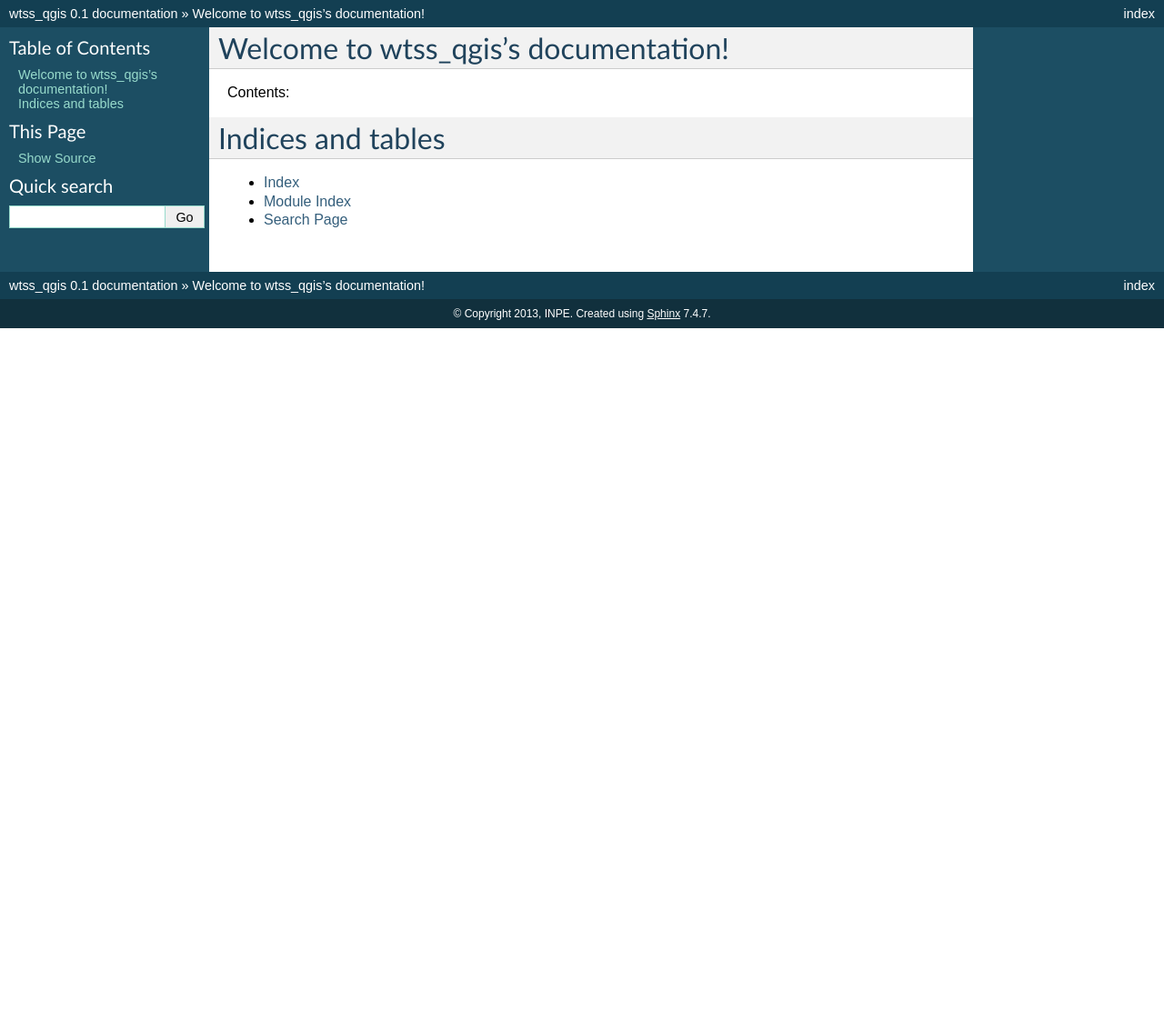
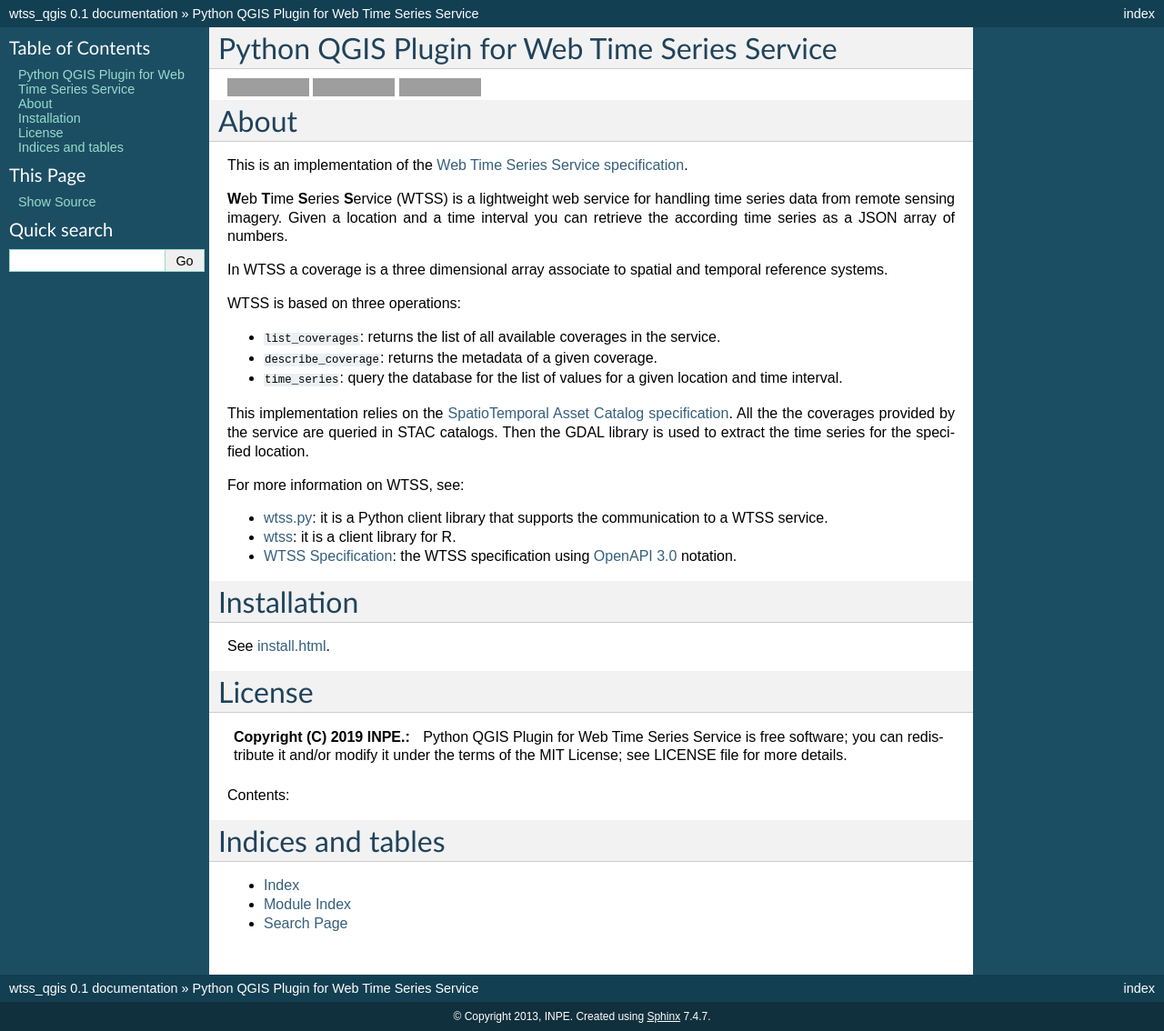
Before and after one commit to brazil-data-cube/wtss-qgis, a Sphinx documentation site: the page built from help/source/index.rst, in a window 1280 px wide. Shown: the whole page at 91% size. Built offline with Sphinx 7.4.7, drawn with Linux system fonts in a browser that asks for light colours; formulas are drawn with MathJax 3; before the commit the page ends 900 px from its top, so only the background shows below that; grey boxes are pictures that could not be loaded.

Commit message:
[#9] Starting work with documentation

```diff
--- a/help/source/conf.py
+++ b/help/source/conf.py
@@ -178,7 +178,7 @@ htmlhelp_basename = 'TemplateClassdoc'
 # Grouping the document tree into LaTeX files. List of tuples
 # (source start file, target name, title, author, documentclass [howto/manual]).
 latex_documents = [
-  ('index', 'wtss_qgis.tex', u'wtss_qgis Documentation',
+  ('index', 'install', 'wtss_qgis.tex', u'wtss_qgis Documentation',
    u'INPE', 'manual'),
 ]
 
@@ -211,6 +211,6 @@ latex_documents = [
 # One entry per manual page. List of tuples
 # (source start file, name, description, authors, manual section).
 man_pages = [
-    ('index', 'TemplateClass', u'wtss_qgis Documentation',
+    ('index', 'install', 'TemplateClass', u'wtss_qgis Documentation',
      [u'INPE'], 1)
 ]
--- a/help/source/index.rst
+++ b/help/source/index.rst
@@ -3,8 +3,70 @@
    You can adapt this file completely to your liking, but it should at least
    contain the root `toctree` directive.
 
-Welcome to wtss_qgis's documentation!
-============================================
+
+Python QGIS Plugin for Web Time Series Service
+==============================================
+
+.. image:: https://img.shields.io/badge/license-MIT-green
+        :target: https://github.com/brazil-data-cube/wtss/blob/master/LICENSE
+        :alt: Software License
+
+.. image:: https://img.shields.io/badge/lifecycle-experimental-orange.svg
+        :target: https://www.tidyverse.org/lifecycle/#experimental
+        :alt: Software Life Cycle
+
+.. image:: https://badges.gitter.im/brazil-data-cube/community.png
+        :target: https://gitter.im/brazil-data-cube/community#
+        :alt: Join the chat
+
+
+About
+=====
+
+This is an implementation of the `Web Time Series Service specification <https://github.com/brazil-data-cube/wtss-spec>`_.
+
+
+**W**\ eb **T**\ ime **S**\ eries **S**\ ervice (WTSS) is a lightweight web service for handling time series data from remote sensing imagery. Given a location and a time interval you can retrieve the according time series as a JSON array of numbers.
+
+
+In WTSS a coverage is a three dimensional array associate to spatial and temporal reference systems.
+
+
+WTSS is based on three operations:
+
+- ``list_coverages``: returns the list of all available coverages in the service.
+
+- ``describe_coverage``: returns the metadata of a given coverage.
+
+- ``time_series``: query the database for the list of values for a given location and time interval.
+
+
+This implementation relies on the `SpatioTemporal Asset Catalog specification <https://github.com/radiantearth/stac-spec>`_. All the the coverages provided by the service are queried in STAC catalogs. Then the GDAL library is used to extract the time series for the specified location.
+
+
+For more information on WTSS, see:
+
+- `wtss.py <https://github.com/brazil-data-cube/wtss.py>`_: it is a Python client library that supports the communication to a WTSS service.
+
+- `wtss <https://github.com/e-sensing/wtss>`_: it is a client library for R.
+
+- `WTSS Specification <https://github.com/brazil-data-cube/wtss-spec>`_: the WTSS specification using `OpenAPI 3.0 <https://github.com/OAI/OpenAPI-Specification/blob/master/versions/3.0.0.md>`_ notation.
+
+
+Installation
+============
+
+See `install.html <./install.html>`_.
+
+
+License
+=======
+
+.. admonition::
+    Copyright (C) 2019 INPE.
+
+    Python QGIS Plugin for Web Time Series Service is free software; you can redistribute it and/or modify it
+    under the terms of the MIT License; see LICENSE file for more details.
 
 Contents:
 
--- /dev/null
+++ b/help/source/install.rst
@@ -0,0 +1,64 @@
+..
+    This file is part of Python QGIS Plugin for Web Time Series Service.
+    Copyright (C) 2019 INPE.
+
+    Python QGIS Plugin for Web Time Series Service is free software;
+    You can redistribute it and/or modify it under the terms of the MIT License;
+
+
+Installation
+============
+
+The Python QGIS Plugin for WTSS depends essentially on:
+
+- `QGIS version +3 <https://qgis.org/en/site/>`_
+- `QT Creator version +5 <https://www.qt.io/download>`_
+- `Python version +3 <https://www.python.org/>`_
+
+Install Requirements
+--------------------
+
+.. code-block:: shell
+
+    $ pip install pb_tool
+
+Development Plugin Installation
+-------------------------------
+
+Linux Environment
+_________________
+
+Clone the software repository:
+
+.. code-block:: shell
+
+    $ git clone https://github.com/brazil-data-cube/wtss-qgis
+
+
+Go to the source code folder:
+
+.. code-block:: shell
+
+    $ cd wtss-gis
+
+Compile:
+
+.. code-block:: shell
+
+    $ pb_tool compile
+
+Deploy:
+
+.. code-block:: shell
+
+    $ make deploy QGISDIR=<qgis-home>
+
+
+Windows Environment
+___________________
+
+Clone the software repository:
+
+.. code-block:: shell
+
+    $ git clone https://github.com/brazil-data-cube/wtss-qgis
```
